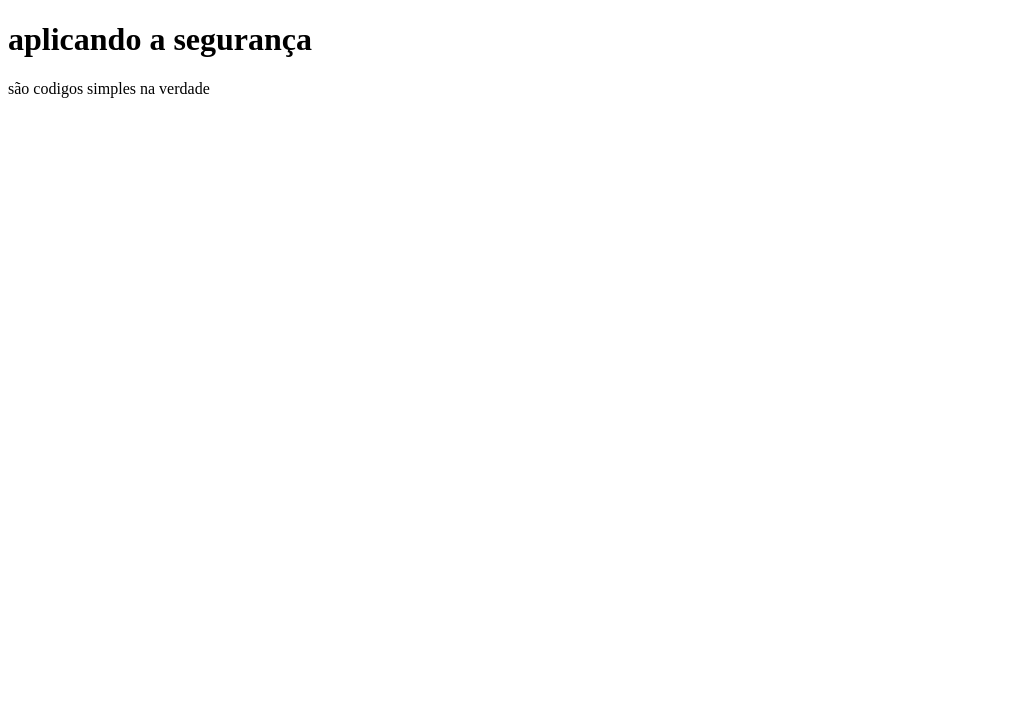
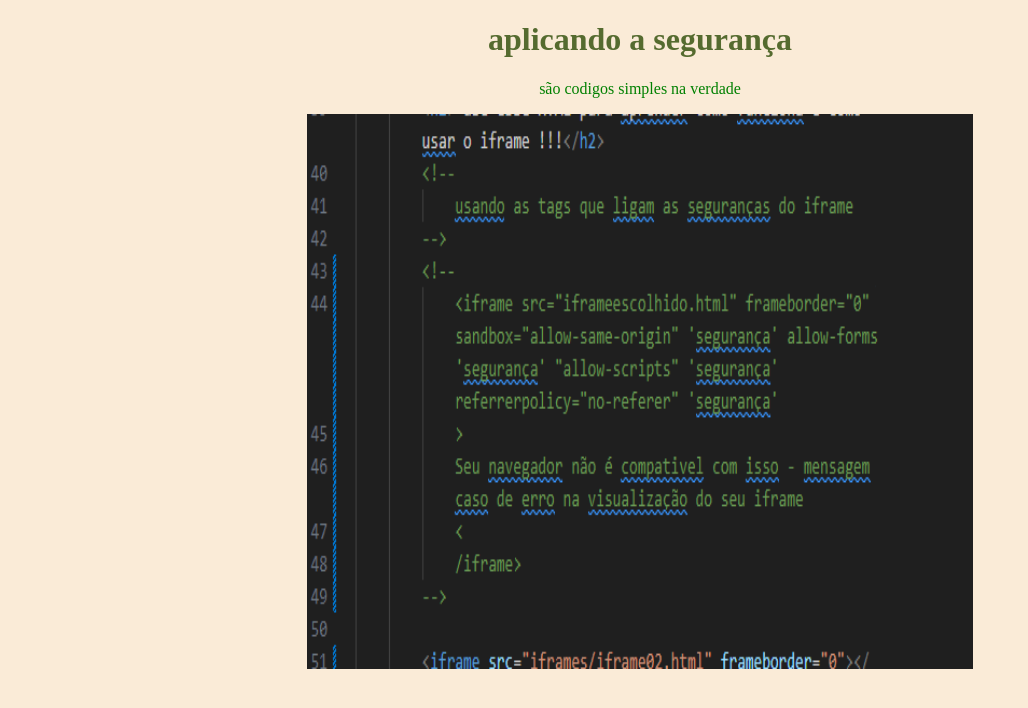
Before and after one commit to gstvinternet/explicando-div, a plain HTML site: page iframes/iframe02.html in a window 1280 px wide. Shown: the whole page, without its empty margins (0-1028 px from the left). Drawn offline with Linux system fonts and the light colour scheme.

Commit message:
quase pronto

```diff
--- a/iframes/iframe02.html
+++ b/iframes/iframe02.html
@@ -5,13 +5,37 @@
     <meta charset="UTF-8">
     <meta name="viewport" content="width=device-width, initial-scale=1.0">
     <title>iframe02</title>
+    <style>
+        body {
+            background-color: antiquewhite;
+        }
+
+        h1 {
+            font-family: 'Times New Roman', Times, serif;
+            text-align: center;
+            color: darkolivegreen;
+        }
+
+        p {
+            font-family: 'Times New Roman', Times, serif;
+            text-align: center;
+            color: green;
+        }
+
+        img {
+            width: 666px;
+            height: 555px;
+        }
+    </style>
 </head>
 
 <body>
     <h1>aplicando a segurança</h1>
     <p>são codigos simples na verdade</p>
-    <p></p>
-
+    <p><img src="/imagens/iframe2.png" alt="codigo do iframe"></p>
+    <!-- Tamanho padrão 300x150px-->
+    <!--para mudar use height, width, -->
+    <!--scolling, frameborder=333 -->
 </body>
 
 </html>
```
Also changed, not shown: iframes/iframe01.html (+4 -1 lines), index.html (+13 -2 lines), imagens/iframe1.png (renamed from imagens/EXEMPLO.png), imagens/iframe2.png (added).
